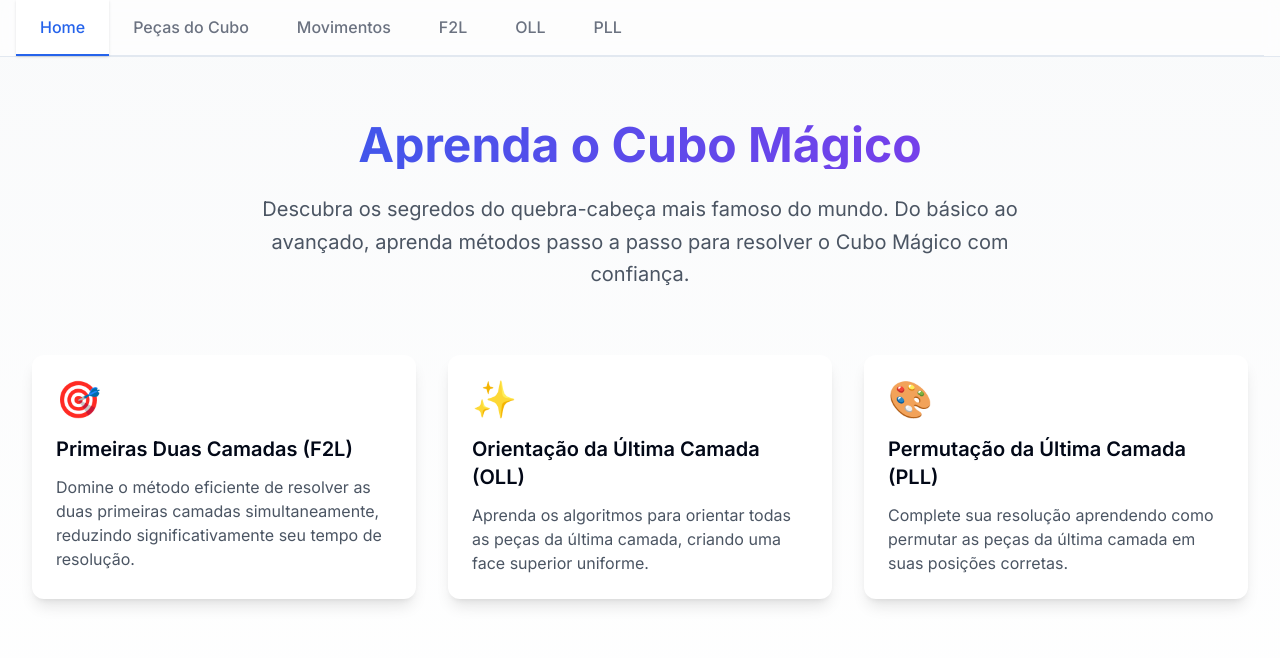
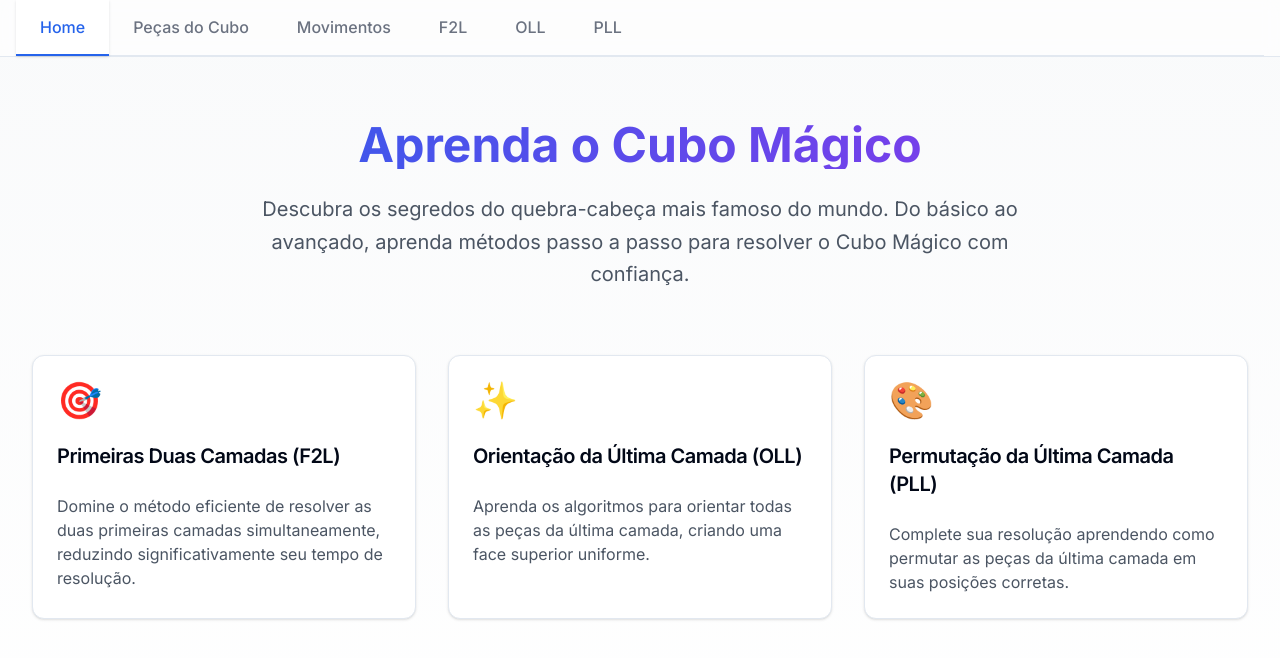
Before and after one commit to ValdineiJunior/cube-lessons, a Next.js app: page / in a window 1280 px wide. Shown: the top 658 px of the page. Built offline with nearby package versions, Linux system fonts and the light colour scheme.

Commit message:
feat: add shadcn card on the project

```diff
--- a/src/app/page.tsx
+++ b/src/app/page.tsx
@@ -1,4 +1,5 @@
 import { Metadata } from "next";
+import { Card, CardHeader, CardTitle, CardContent } from "@/components/ui/card";
 
 export const metadata: Metadata = {
   title: "Cube Lessons - Aprenda o Cubo Mágico",
@@ -23,39 +24,51 @@
 
       {/* Features Grid */}
       <div className="grid md:grid-cols-3 gap-8 mb-16">
-        <div className="bg-white rounded-xl p-6 shadow-lg hover:shadow-xl transition-shadow">
+        <Card className="hover:shadow-lg transition-shadow">
+          <CardHeader>
             <div className="text-blue-600 text-4xl mb-4">🎯</div>
-          <h3 className="text-xl font-semibold mb-3">
+            <CardTitle className="text-xl">
               Primeiras Duas Camadas (F2L)
-          </h3>
+            </CardTitle>
+          </CardHeader>
+          <CardContent>
             <p className="text-gray-600">
               Domine o método eficiente de resolver as duas primeiras camadas
               simultaneamente, reduzindo significativamente seu tempo de
               resolução.
             </p>
-        </div>
+          </CardContent>
+        </Card>
 
-        <div className="bg-white rounded-xl p-6 shadow-lg hover:shadow-xl transition-shadow">
+        <Card className="hover:shadow-lg transition-shadow">
+          <CardHeader>
             <div className="text-blue-600 text-4xl mb-4">✨</div>
-          <h3 className="text-xl font-semibold mb-3">
+            <CardTitle className="text-xl">
               Orientação da Última Camada (OLL)
-          </h3>
+            </CardTitle>
+          </CardHeader>
+          <CardContent>
             <p className="text-gray-600">
-            Aprenda os algoritmos para orientar todas as peças da última camada,
-            criando uma face superior uniforme.
+              Aprenda os algoritmos para orientar todas as peças da última
+              camada, criando uma face superior uniforme.
             </p>
-        </div>
+          </CardContent>
+        </Card>
 
-        <div className="bg-white rounded-xl p-6 shadow-lg hover:shadow-xl transition-shadow">
+        <Card className="hover:shadow-lg transition-shadow">
+          <CardHeader>
             <div className="text-blue-600 text-4xl mb-4">🎨</div>
-          <h3 className="text-xl font-semibold mb-3">
+            <CardTitle className="text-xl">
               Permutação da Última Camada (PLL)
-          </h3>
+            </CardTitle>
+          </CardHeader>
+          <CardContent>
             <p className="text-gray-600">
               Complete sua resolução aprendendo como permutar as peças da última
               camada em suas posições corretas.
             </p>
-        </div>
+          </CardContent>
+        </Card>
       </div>
     </div>
   );
--- /dev/null
+++ b/src/components/ui/card.tsx
@@ -0,0 +1,76 @@
+import * as React from "react"
+
+import { cn } from "@/lib/utils"
+
+const Card = React.forwardRef<
+  HTMLDivElement,
+  React.HTMLAttributes<HTMLDivElement>
+>(({ className, ...props }, ref) => (
+  <div
+    ref={ref}
+    className={cn(
+      "rounded-xl border bg-card text-card-foreground shadow",
+      className
+    )}
+    {...props}
+  />
+))
+Card.displayName = "Card"
+
+const CardHeader = React.forwardRef<
+  HTMLDivElement,
+  React.HTMLAttributes<HTMLDivElement>
+>(({ className, ...props }, ref) => (
+  <div
+    ref={ref}
+    className={cn("flex flex-col space-y-1.5 p-6", className)}
+    {...props}
+  />
+))
+CardHeader.displayName = "CardHeader"
+
+const CardTitle = React.forwardRef<
+  HTMLDivElement,
+  React.HTMLAttributes<HTMLDivElement>
+>(({ className, ...props }, ref) => (
+  <div
+    ref={ref}
+    className={cn("font-semibold leading-none tracking-tight", className)}
+    {...props}
+  />
+))
+CardTitle.displayName = "CardTitle"
+
+const CardDescription = React.forwardRef<
+  HTMLDivElement,
+  React.HTMLAttributes<HTMLDivElement>
+>(({ className, ...props }, ref) => (
+  <div
+    ref={ref}
+    className={cn("text-sm text-muted-foreground", className)}
+    {...props}
+  />
+))
+CardDescription.displayName = "CardDescription"
+
+const CardContent = React.forwardRef<
+  HTMLDivElement,
+  React.HTMLAttributes<HTMLDivElement>
+>(({ className, ...props }, ref) => (
+  <div ref={ref} className={cn("p-6 pt-0", className)} {...props} />
+))
+CardContent.displayName = "CardContent"
+
+const CardFooter = React.forwardRef<
+  HTMLDivElement,
+  React.HTMLAttributes<HTMLDivElement>
+>(({ className, ...props }, ref) => (
+  <div
+    ref={ref}
+    className={cn("flex items-center p-6 pt-0", className)}
+    {...props}
+  />
+))
+CardFooter.displayName = "CardFooter"
+
+export { Card, CardHeader, CardFooter, CardTitle, CardDescription, CardContent }
```
Lines whose indentation alone changed are shown as unchanged.
